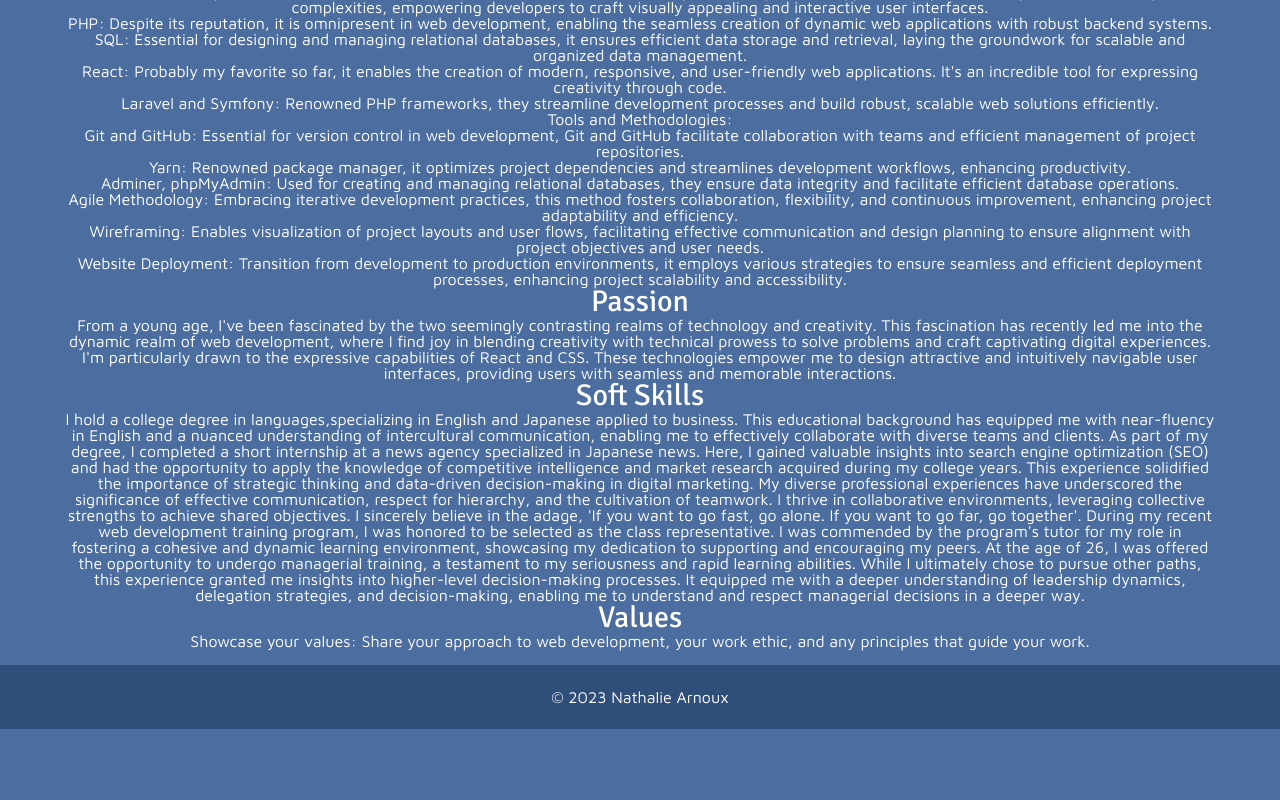
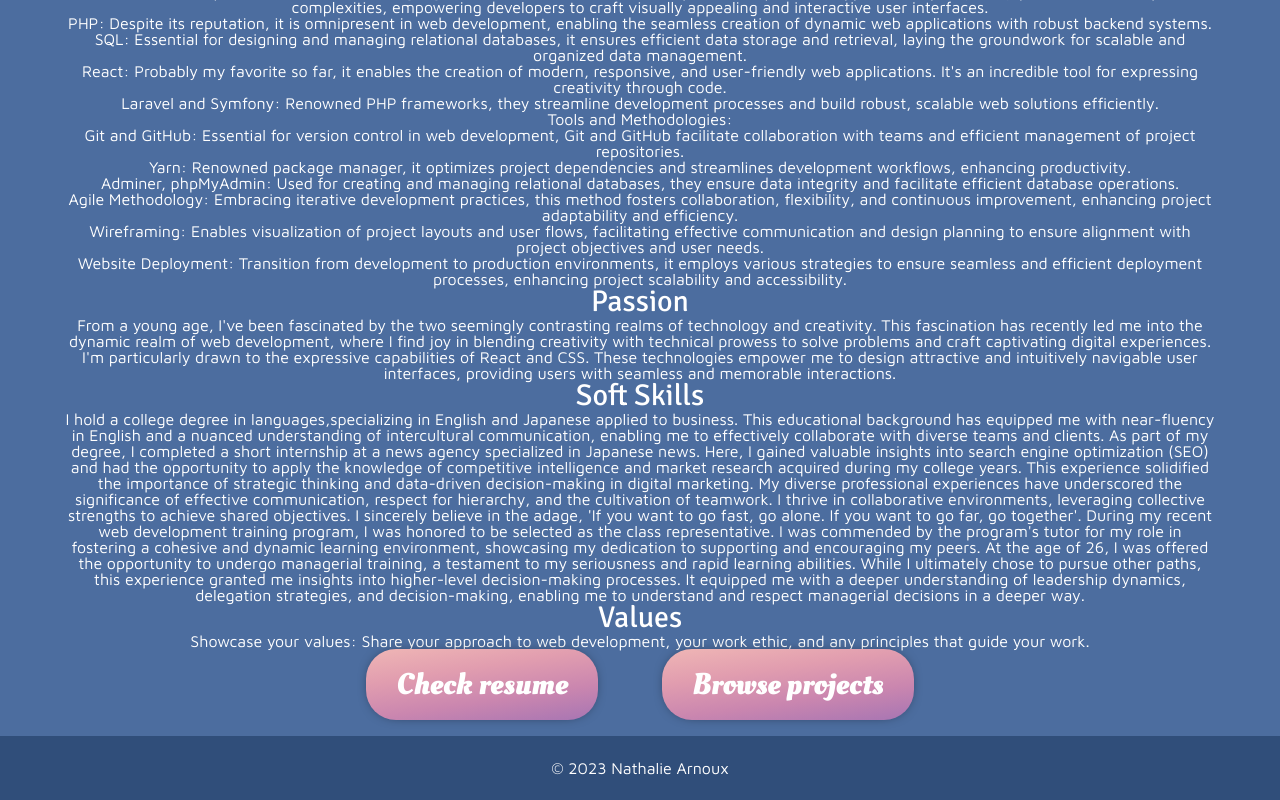
Before and after one commit to nathalieArnoux/portfolio-test, a React (Vite) app: page /about in a window 1280 px wide. Shown: the part 459-1259 px from the top of the page. Before the commit the page ends 1188 px from the top, so only its background shows below. Built offline with nearby package versions, Linux system fonts and the light colour scheme.

Commit message:
added call to action + corrected font sizes issue on home

```diff
--- a/src/components/About/About.jsx
+++ b/src/components/About/About.jsx
@@ -1,17 +1,8 @@
 import { NavHashLink } from 'react-router-hash-link';
+import { Link } from 'react-router-dom';
 import './About.scss';
 
 import aboutData from './About_data';
-
-// const tabs = ['about', 'resume', 'projects', 'contact'];
-
-/* const sections = [
-  { name: 'Intro', hash: 'intro' },
-  { name: 'Skills', hash: 'skills' },
-  { name: 'Interest', hash: 'interest' },
-  { name: 'Soft Skills', hash: 'softSkills' },
-  { name: 'Values', hash: 'values' },
-]; */
 
 const ContentNav = () => {
   return (
@@ -34,7 +25,11 @@
     <div className="About">
       <h2 className="About-title">About</h2>
       <ContentNav />
-      <img className="About-img" src="src\assets\old\Placeholder.png" alt="" />
+      <img
+        className="About-img"
+        src="src\assets\old\Placeholder.png"
+        alt="placeholder"
+      />
       <ul>
         {aboutData.map((section) => {
           return (
@@ -52,6 +47,14 @@
         {/* Conclude with a call to action: Encourage visitors to explore your projects, resume, and get in touch.
         If you have received positive feedback from clients or collaborators, you could include a section for testimonials. */}
       </ul>
+      <div className="About-action">
+        <button className="button" type="button" to="/about">
+          Check resume
+        </button>
+        <button className="button" type="button" to="/about">
+          Browse projects
+        </button>
+      </div>
     </div>
   );
 };
--- a/src/components/About/About.scss
+++ b/src/components/About/About.scss
@@ -15,4 +15,10 @@
     display: flex;
     justify-content: space-between;
   }
+
+  &-action {
+    display: flex;
+    justify-content: center;
+    gap: 5vw;
+  }
 }
--- a/src/components/Home/Home.jsx
+++ b/src/components/Home/Home.jsx
@@ -21,9 +21,9 @@
           I&apos;m a <span className="accent">front-end developper</span> and
           this is my <span className="secondary"> portfolio</span>
         </h3>
-        <Link className="button" to="/about">
+        <button className="button" type="button" to="/about">
           Come visit!
-        </Link>
+        </button>
       </div>
     </div>
   );
--- a/src/components/Home/Home.scss
+++ b/src/components/Home/Home.scss
@@ -3,6 +3,7 @@
 .Home {
   max-width: 100%;
 
+  //todo
   //! test
   position: relative;
   width: 100%;
@@ -20,6 +21,7 @@
   &-title {
     position: absolute;
     max-width: 80%;
+    max-height: 99vh;
 
     &_hello,
     &_sub {
@@ -27,15 +29,15 @@
     }
 
     &_hello {
-      font-size: max(5vw, 65px);
+      font-size: min(15vw, 65px);
     }
 
     &_star {
-      font-size: max(2.5vw, 50px);
+      font-size: min(12vw, 50px);
     }
 
     &_intro {
-      font-size: max(2.5vw, 45px);
+      font-size: min(10vw, 45px);
       margin-bottom: 9vh;
     }
   }
--- a/src/styles/index.scss
+++ b/src/styles/index.scss
@@ -39,7 +39,7 @@
   // stylizing buttons
   .button {
     font-family: 'Oleo Script', system-ui;
-    font-size: max(1.5vw, 30px);
+    font-size: min(6.5vw, 30px);
     padding: 15px 30px;
     text-align: center;
     transition: 0.5s;
```
